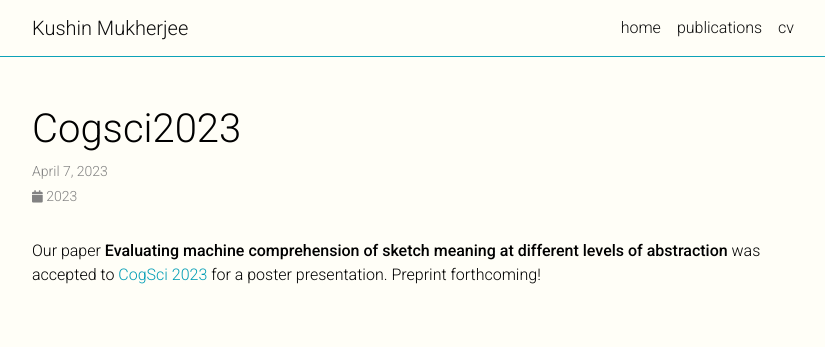
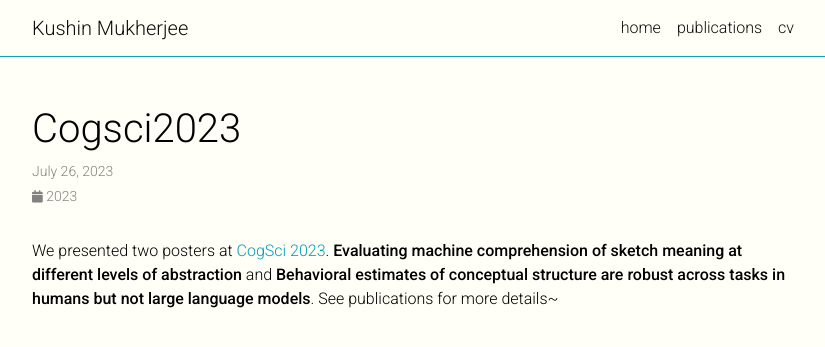
Before and after one commit to kushinm/kushinm.github.io, a Jekyll site: the page built from _news/cogsci2023.md, in a window 1280 px wide. Shown: the top 347 px of the page, without its empty margins (223-1048 px from the left). Built offline with Jekyll 4.4.1, drawn with Linux system fonts in a browser that asks for light colours; full-size pictures stand in for the smaller copies a plugin makes; comment, search, counter and statistics services are not loaded; a style sheet for code colours, icons or effects is not loaded.

Commit message:
add new news

```diff
--- a/_news/cogsci2023.md
+++ b/_news/cogsci2023.md
@@ -1,7 +1,6 @@
 ---
 layout: post
-date: 2023-04-07
+date: 2023-07-26
 inline: true
 ---
-
-Our paper **Evaluating machine comprehension of sketch meaning at different levels of abstraction** was accepted to [CogSci 2023](https://cognitivesciencesociety.org/cogsci-2023/) for a poster presentation. Preprint forthcoming!
+We presented two posters at [CogSci 2023](https://cognitivesciencesociety.org/cogsci-2023/).  **Evaluating machine comprehension of sketch meaning at different levels of abstraction** and **Behavioral estimates of conceptual structure are robust across tasks in humans but not large language models**. See publications for more details~
```
Also changed, not shown: _news/ccn2023.md (added, +7 -0 lines).
